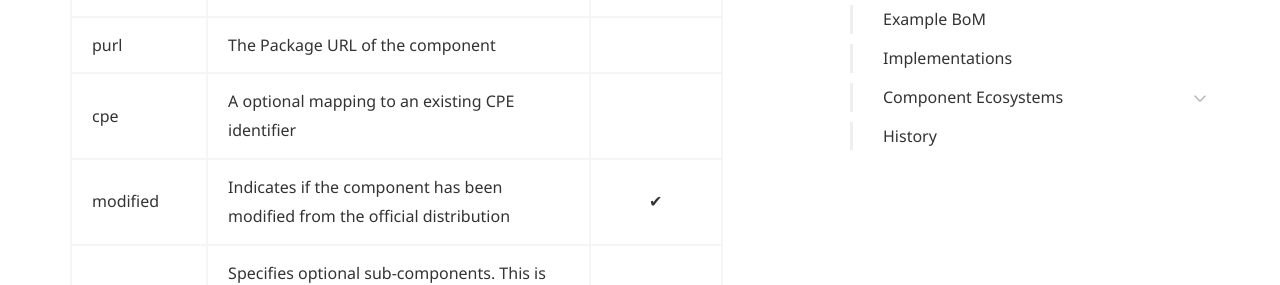
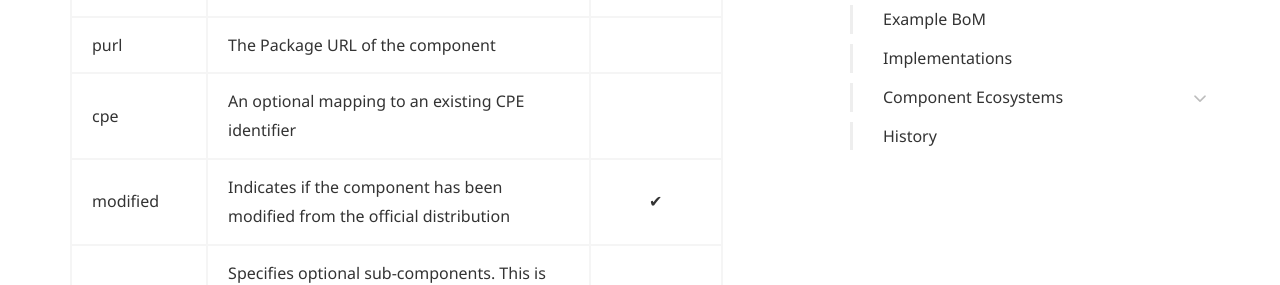
Before and after one commit to CycloneDX/cyclonedx.org, a Jekyll site: the page built from index.md, in a window 1280 px wide and 900 px high, scrolled down 2669 px. Shown: the part 170-455 px from the top of the window. Built offline with Jekyll 4.4.1, drawn with Linux system fonts in a browser that asks for light colours; some web fonts are replaced.

Commit message:
Minor grammar

```diff
--- a/index.md
+++ b/index.md
@@ -56,7 +56,7 @@ CycloneDX is a versioned namespace and operates as follows:
 |license| Zero or more license names or SPDX license IDs | |
 |copyright| An optional copyright notice informing users of the underlying claims to copyright ownership in a published work| |
 |purl| The Package URL of the component | |
-|cpe| A optional mapping to an existing CPE identifier | |
+|cpe| An optional mapping to an existing CPE identifier | |
 |modified| Indicates if the component has been modified from the official distribution | &#x2714; |
 |components| Specifies optional sub-components. This is not a dependency tree. It simply provides an optional way to group large sets of components together. | |
 
```
